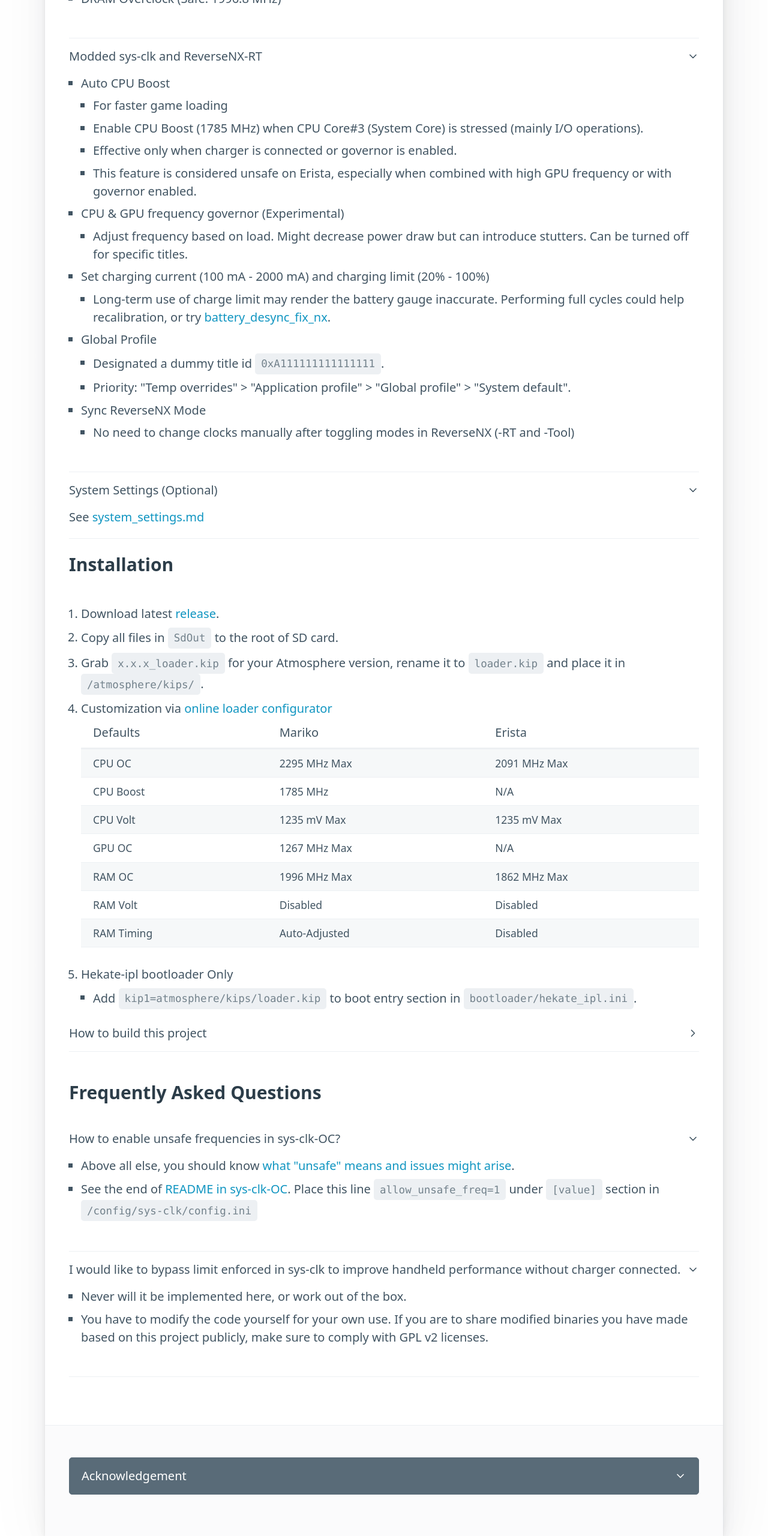
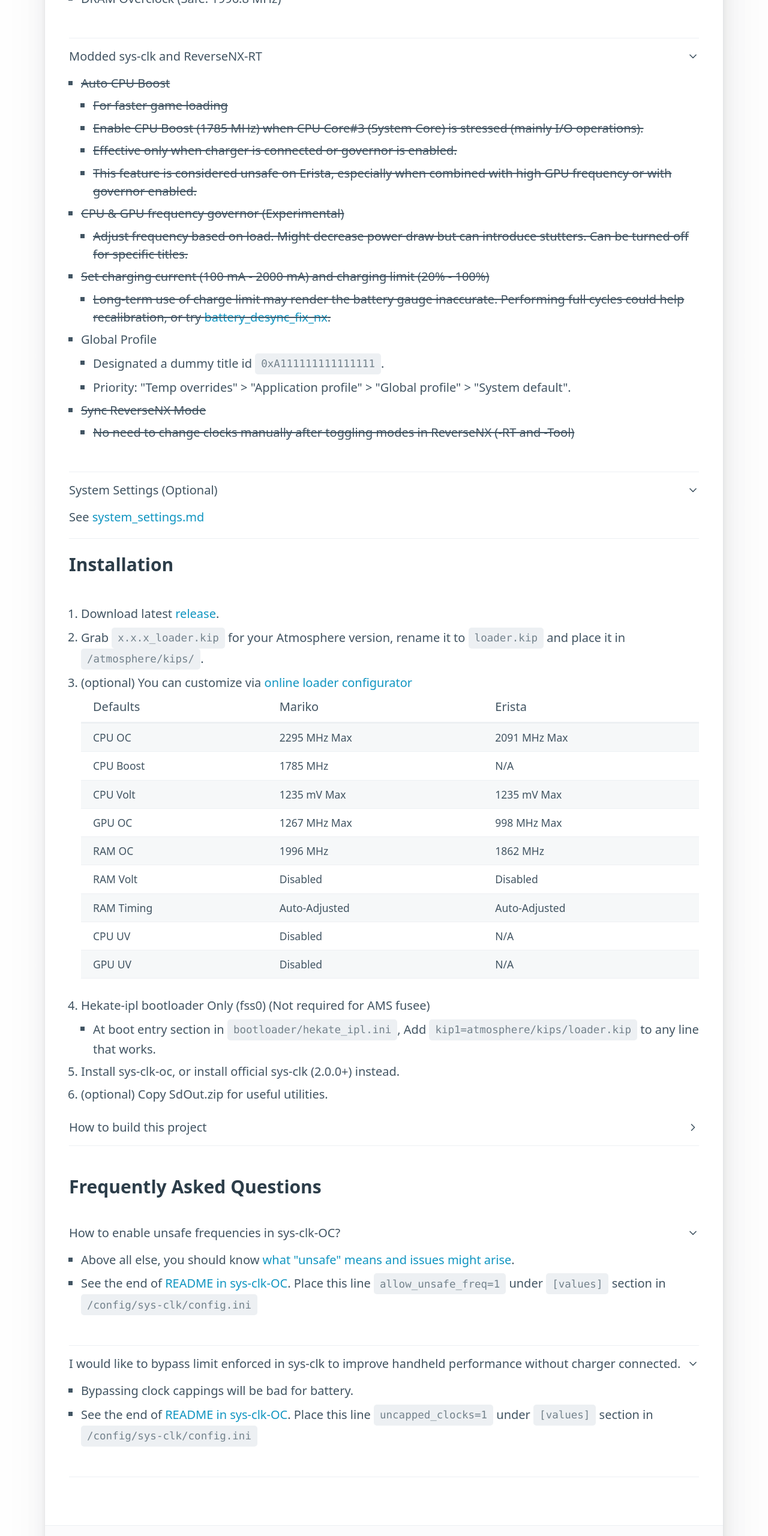
Before and after one commit to hanai3Bi/Switch-OC-Suite, a plain HTML site: page pages/src/index.html in a window 1280 px wide. Shown: the part 1440-4000 px from the top of the page at 60% size. Drawn offline with nearby package versions, Linux system fonts and the light colour scheme; files whose address does not match are found by name.

Commit message:
pages: update main page and configurator

```diff
--- a/pages/src/index.html
+++ b/pages/src/index.html
@@ -185,7 +185,7 @@
           <details open>
             <summary>Modded sys-clk and ReverseNX-RT</summary>
             <ul>
-              <li>Auto CPU Boost
+              <li STYLE="text-decoration:line-through">Auto CPU Boost
                 <ul>
                   <li>For faster game loading</li>
                   <li>Enable CPU Boost (1785 MHz) when CPU Core#3 (System Core) is
@@ -194,13 +194,13 @@
                   <li>This feature is considered unsafe on Erista, especially when combined with high GPU frequency or with governor enabled.</li>
                 </ul>
               </li>
-              <li>CPU &amp; GPU frequency governor (Experimental)
+              <li STYLE="text-decoration:line-through">CPU &amp; GPU frequency governor (Experimental)
                 <ul>
                   <li>Adjust frequency based on load. Might decrease power draw but can
                     introduce stutters. Can be turned off for specific titles.</li>
                 </ul>
               </li>
-              <li>Set charging current (100 mA - 2000 mA) and charging limit (20% -
+              <li STYLE="text-decoration:line-through">Set charging current (100 mA - 2000 mA) and charging limit (20% -
                 100%)
                 <ul>
                   <li>Long-term use of charge limit may render the battery gauge
@@ -215,7 +215,7 @@
                     profile" &gt; "System default".</li>
                 </ul>
               </li>
-              <li>Sync ReverseNX Mode
+              <li STYLE="text-decoration:line-through">Sync ReverseNX Mode
                 <ul>
                   <li>No need to change clocks manually after toggling modes in ReverseNX
                     (-RT and -Tool)</li>
@@ -231,10 +231,9 @@
           <h3 id="installation" open>Installation</h3>
           <ol type="1">
             <li>Download latest <a href="#download">release</a>.</li>
-            <li>Copy all files in <code>SdOut</code> to the root of SD card.</li>
             <li>Grab <code>x.x.x_loader.kip</code> for your Atmosphere version, rename it to <code>loader.kip</code> and
               place it in <code>/atmosphere/kips/</code>.</li>
-            <li>Customization via <a href="#config">online loader configurator</a>
+            <li>(optional) You can customize via <a href="#config">online loader configurator</a>
               <table role="grid">
                 <thead>
                   <tr>
@@ -262,12 +261,12 @@
                   <tr>
                     <td>GPU OC</td>
                     <td>1267 MHz Max</td>
-                    <td>N/A</td>
+                    <td>998 MHz Max</td>
                   </tr>
                   <tr>
                     <td>RAM OC</td>
-                    <td>1996 MHz Max</td>
-                    <td>1862 MHz Max</td>
+                    <td>1996 MHz</td>
+                    <td>1862 MHz</td>
                   </tr>
                   <tr>
                     <td>RAM Volt</td>
@@ -277,16 +276,30 @@
                   <tr>
                     <td>RAM Timing</td>
                     <td>Auto-Adjusted</td>
+                    <td>Auto-Adjusted</td>
+                  </tr>
+                  <tr>
+                    <td>CPU UV</td>
                     <td>Disabled</td>
+                    <td>N/A</td>
+                  </tr>
+                  <tr>
+                    <td>GPU UV</td>
+                    <td>Disabled</td>
+                    <td>N/A</td>
                   </tr>
                 </tbody>
               </table>
             </li>
-            <li>Hekate-ipl bootloader Only
+            <li>Hekate-ipl bootloader Only (fss0) (Not required for AMS fusee)
               <ul>
-                <li>Add <code>kip1=atmosphere/kips/loader.kip</code> to boot entry
-                  section in <code>bootloader/hekate_ipl.ini</code>.</li>
+                <li>At boot entry section in <code>bootloader/hekate_ipl.ini</code>,
+                  Add <code>kip1=atmosphere/kips/loader.kip</code> to any line that works.</li>
               </ul>
+            </li>
+            <li>Install sys-clk-oc, or install official sys-clk (2.0.0+) instead.
+            </li>
+            <li>(optional) Copy SdOut.zip for useful utilities.
             </li>
           </ol>
           <details>
@@ -309,7 +322,7 @@
               <li>Above all else, you should know <a href="#readme">what "unsafe" means and issues might arise</a>.</li>
               <li>See the end of <a href="https://github.com/hanai3Bi/Switch-OC-Suite/blob/master/Source/sys-clk-OC/README.md"
                   target="_blank">README in sys-clk-OC</a>. Place this line <code>allow_unsafe_freq=1</code> under
-                <code>[value]</code> section in
+                <code>[values]</code> section in
                 <code>/config/sys-clk/config.ini</code>
               </li>
             </ul>
@@ -318,9 +331,12 @@
             <summary>I would like to bypass limit enforced in sys-clk to improve handheld performance without charger
               connected.</summary>
             <ul>
-              <li>Never will it be implemented here, or work out of the box.</li>
-              <li>You have to modify the code yourself for your own use. If you are to share modified binaries you have
-                made based on this project publicly, make sure to comply with GPL v2 licenses.</li>
+              <li>Bypassing clock cappings will be bad for battery</a>.</li>
+              <li>See the end of <a href="https://github.com/hanai3Bi/Switch-OC-Suite/blob/master/Source/sys-clk-OC/README.md"
+                target="_blank">README in sys-clk-OC</a>. Place this line <code>uncapped_clocks=1</code> under
+              <code>[values]</code> section in
+              <code>/config/sys-clk/config.ini</code>
+            </li>
             </ul>
           </details>
         </body>
@@ -349,6 +365,8 @@
                   kernel
                   and device tree</a></li>
               <li>ZatchyCatGames for RE and original OC loader patches for Atmosphere</li>
+              <li><a href="https://github.com/KazushiMe/Switch-OC-Suite" target="_blank">KazushiMe for original Switch-OC-Suite</a>
+                <li>lineon for research and help</li>
             </ul>
           </details>
         </footer>
```
Also changed, not shown: pages/dist/index.html (+1 -1 lines), pages/src/main.ts (+17 -21 lines), pages/dist/main.js.
